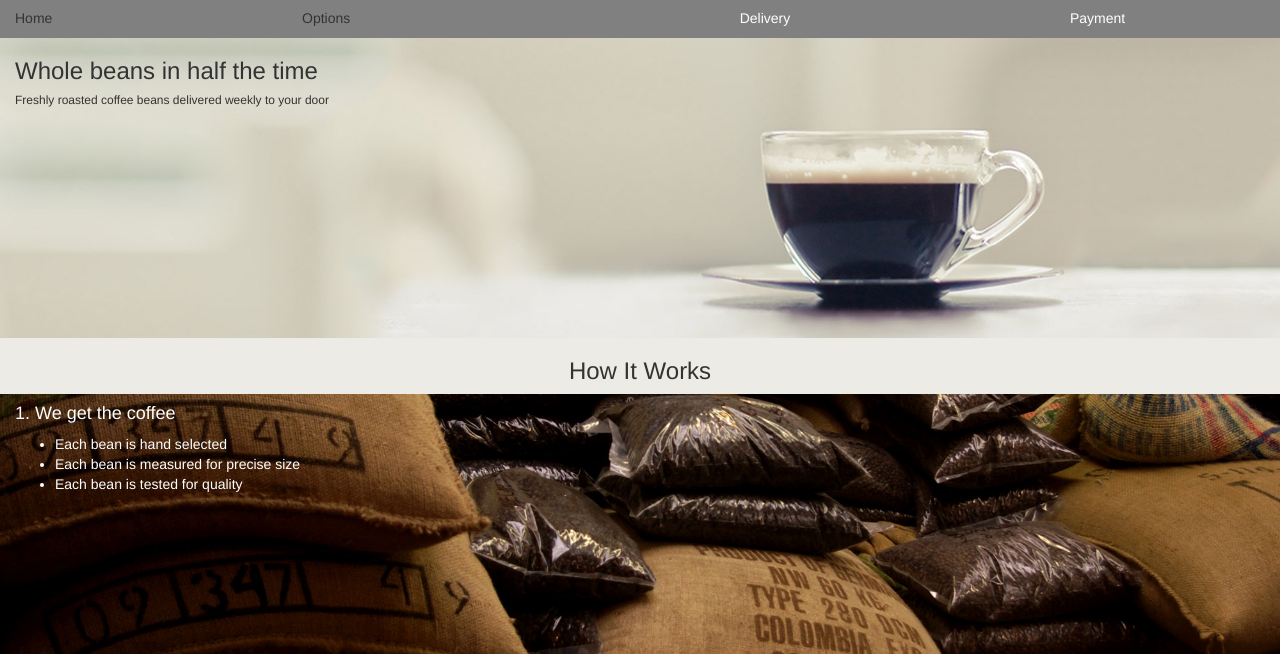
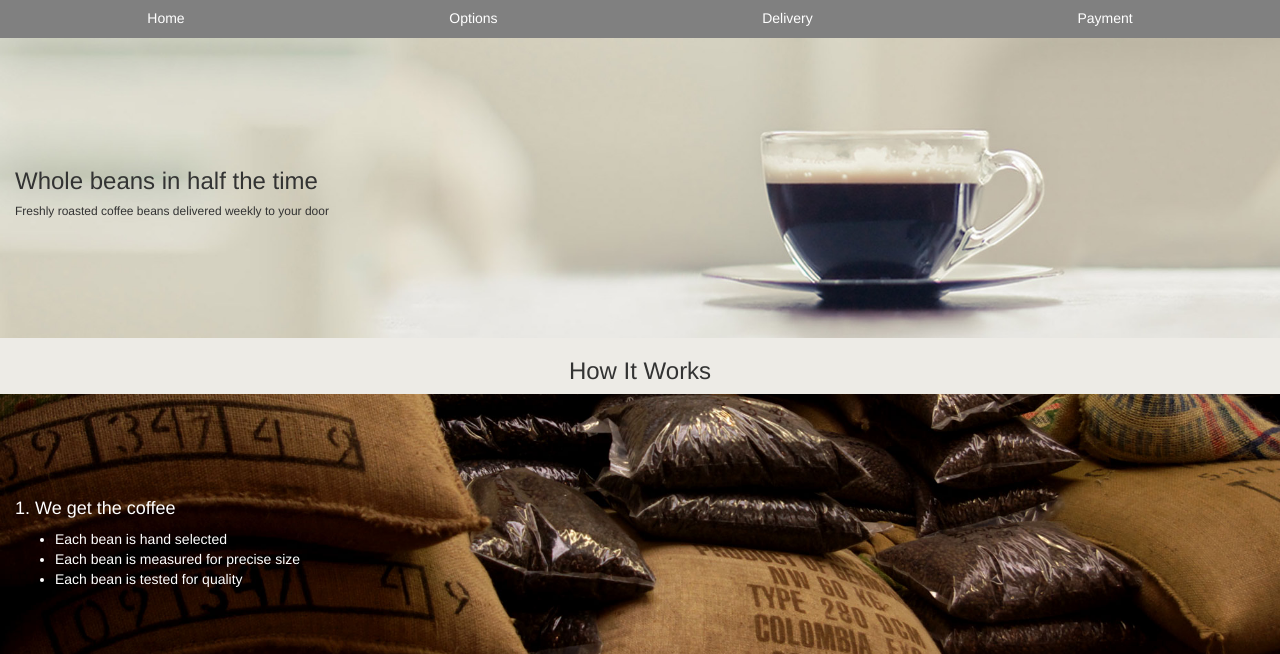
Before and after one commit to kyleluck/coffee-app, a plain HTML site: page frontend/index.html at #/thankyou in a window 1280 px wide. Shown: the part 146-800 px from the top of the page. Drawn offline with nearby package versions, Linux system fonts and the light colour scheme.

Commit message:
aligning text on homepage vertical center using flex

```diff
--- a/backend/package.json
+++ b/backend/package.json
@@ -17,7 +17,6 @@
   },
   "homepage": "https://github.com/kyleluck/coffee-app#readme",
   "dependencies": {
-    "bcrypt": "^0.8.7",
     "bcrypt-as-promised": "^1.1.0",
     "bluebird": "^3.4.1",
     "body-parser": "^1.15.2",
--- a/frontend/css/style.css
+++ b/frontend/css/style.css
@@ -45,8 +45,9 @@ body {
   background-size: cover;
 }
 
-.hero-text {
-  vertical-align: middle;
+.hero, .howitworks, .one, .two, .three {
+  display: flex;
+  align-items: center;
 }
 
 .one {
@@ -71,7 +72,6 @@ body {
   -webkit-transform: rotate(-15deg); /* Safari */
   transform: rotate(-15deg); /* Standard syntax */
   margin-left: 50px;
-  margin-top: 50px;
 }
 
 .three {
--- a/frontend/index.html
+++ b/frontend/index.html
@@ -16,10 +16,10 @@
       <div class="row navigation">
         <div class="col col-xs-12">
           <ul class="nav nav-pills nav-justified">
-            <li role="presentation" ng-class="{active: activetab }">Home</li>
-            <li role="presentation" ng-class="{active: activetab }">Options</li>
-            <li role="presentation"><a href="#/delivery">Delivery</a></li>
-            <li role="presentation"><a href="#/payment">Payment</a></li>
+            <li role="presentation" ng-class="{active: activetab }"><a href="#/">Home</a></li>
+            <li role="presentation" ng-class="{active: activetab }"><a href="#/options">Options</a></li>
+            <li role="presentation"><a>Delivery</a></li>
+            <li role="presentation"><a>Payment</a></li>
           </ul>
         </div>
       </div> <!-- end navigation> -->
```
Also changed, not shown: frontend/thankyou.html (+1 -1 lines).
